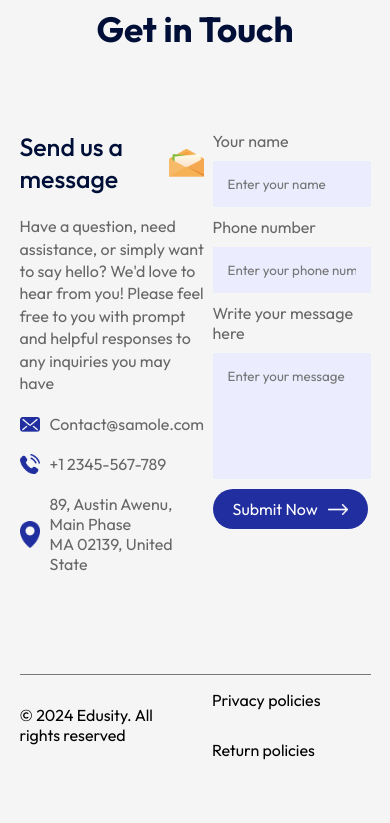
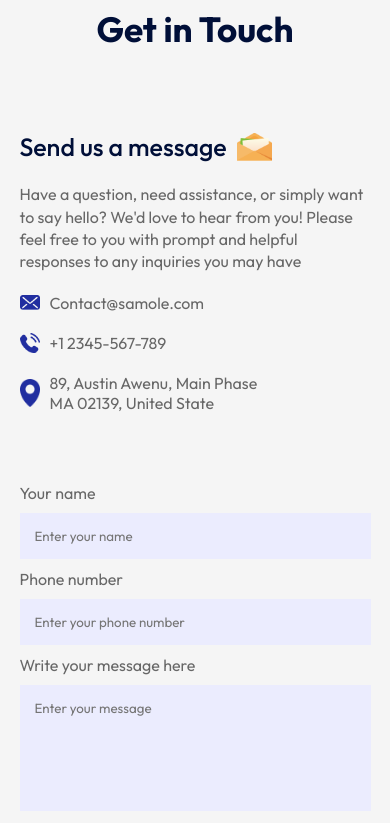
Before and after one commit to fmfahath/react-edusity, a React app: page / in a window 390 px wide. Shown: the part 4488-5311 px from the top of the page. Before the commit the page ends 5278 px from the top, so only its background shows below. Built offline with nearby package versions, Linux system fonts and the light colour scheme; the HTML template or start-up script is replaced by a standard one.

Commit message:
contact component - responsive added

```diff
--- a/src/components/Contact/Contact.css
+++ b/src/components/Contact/Contact.css
@@ -62,3 +62,24 @@
     display: block;
     margin: 20px 0;
 }
+
+/* media query */
+@media (max-width: 650px) {
+    .contact {
+        flex-direction: column;
+    }
+
+    .contact-col {
+        /* width: 100%; */
+        flex-basis: 100%;
+    }
+
+    .contact-col form {
+        margin-top: 50px;
+    }
+
+    .contact-col input,
+    .contact-col textarea {
+        display: inline-block;
+    }
+}
```
